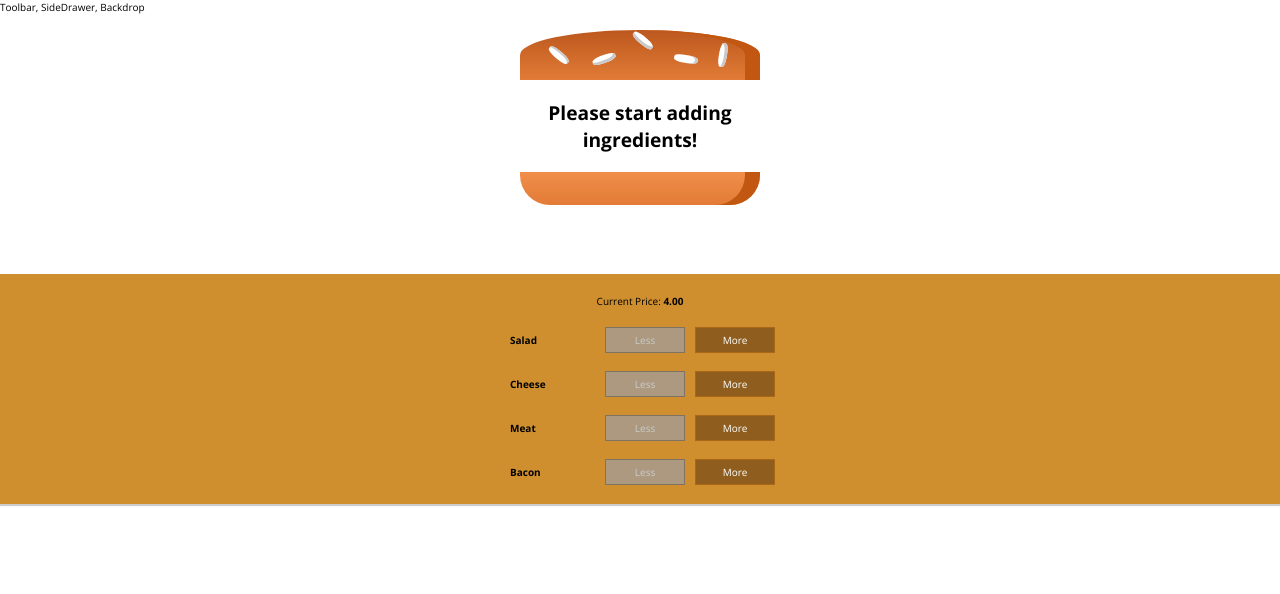
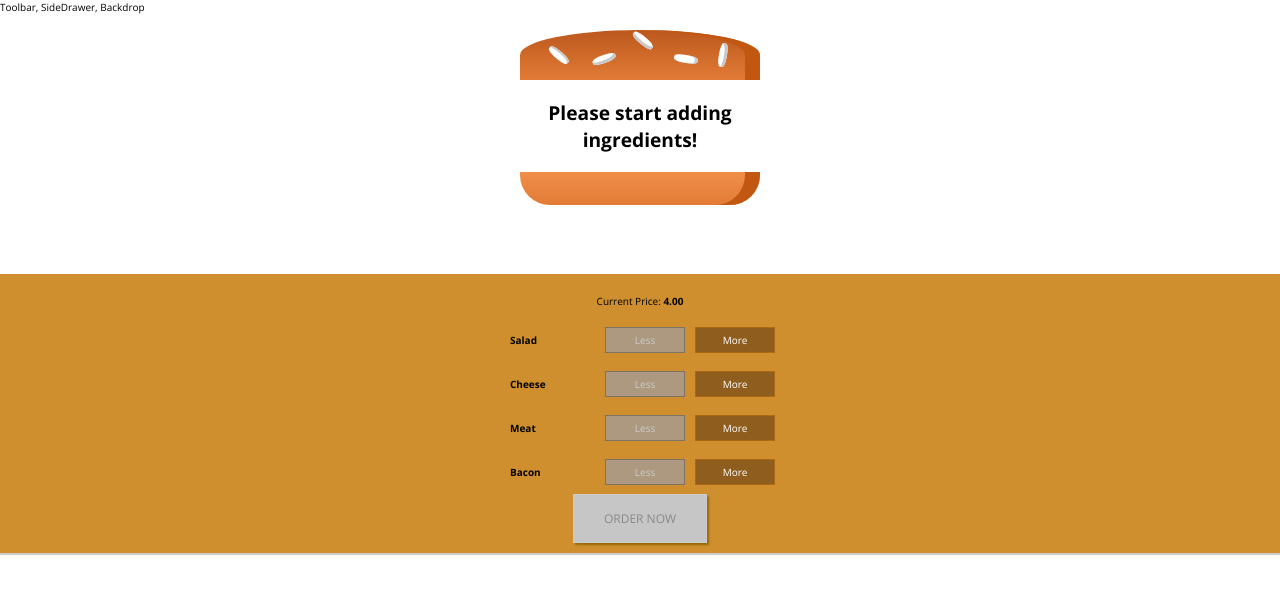
Before and after one commit to jg00/prop-MJ-Burgers, a React (Create React App) app: page / in a window 1280 px wide. Shown: the top 594 px of the page. Built offline with nearby package versions, Linux system fonts and the light colour scheme.

Commit message:
Order summary modal added.

```diff
--- a/src/components/Burger/BuildControls/BuildControls.js
+++ b/src/components/Burger/BuildControls/BuildControls.js
@@ -9,8 +9,9 @@ const controls = [
   { label: "Bacon", type: "bacon" }
 ];
 
-const buildControlsList = props => {
-  return controls.map(control => (
+const buildControls = props => {
+  // Ingredient controls
+  const buildControlsList = controls.map(control => (
     <BuildControl
       key={control.label}
       label={control.label}
@@ -19,15 +20,21 @@ const buildControlsList = props => {
       disabled={props.disabled[control.type]}
     />
   ));
-};
 
-const buildControls = props => (
+  return (
     <div className={classes.BuildControls}>
       <p>
         Current Price: <strong>{props.price.toFixed(2)}</strong>
       </p>
-    {buildControlsList(props)}
+      {buildControlsList}
+      <button
+        className={classes.OrderButton}
+        disabled={!props.purchasable}
+        onClick={props.ordered}
+      >
+        ORDER NOW
+      </button>
     </div>
   );
-
+};
 export default buildControls;
--- a/src/components/Burger/BuildControls/BuildControls.module.css
+++ b/src/components/Burger/BuildControls/BuildControls.module.css
@@ -8,3 +8,45 @@
   margin: auto;
   padding: 10px 0;
 }
+
+.OrderButton {
+  background-color: #dad735;
+  outline: none;
+  cursor: pointer;
+  border: 1px solid #966909;
+  color: #966909;
+  font-family: inherit;
+  font-size: 1.2em;
+  padding: 15px 30px;
+  box-shadow: 2px 2px 2px #966909;
+}
+
+.OrderButton:hover,
+.OrderButton:active {
+  background-color: #a0db41;
+  border: 1px solid #966909;
+  color: #966909;
+}
+
+.OrderButton:disabled {
+  background-color: #c7c6c6;
+  cursor: not-allowed;
+  border: 1px solid #ccc;
+  color: #888888;
+}
+
+.OrderButton:not(:disabled) {
+  animation: enable 0.3s linear;
+}
+
+@keyframes enable {
+  0% {
+    transform: scale(1);
+  }
+  60% {
+    transform: scale(1.1);
+  }
+  100% {
+    transform: scale(1);
+  }
+}
--- /dev/null
+++ b/src/components/Burger/OrderSummary/OrderSummary.js
@@ -0,0 +1,25 @@
+import React from "react";
+import Aux from "../../../hoc/Aux";
+
+const orderSummary = props => {
+  // Ingredients
+  const ingredientSummary = Object.keys(props.ingredients).map(igKey => {
+    return (
+      <li key={igKey}>
+        <span style={{ textTransform: "capitalize" }}>{igKey}</span>:{" "}
+        {props.ingredients[igKey]}
+      </li>
+    );
+  });
+
+  return (
+    <Aux>
+      <h3>Your Order</h3>
+      <p>Burger with the following ingredients:</p>
+      <ul>{ingredientSummary}</ul>
+      <p>Continue to Checkout?</p>
+    </Aux>
+  );
+};
+
+export default orderSummary;
--- /dev/null
+++ b/src/components/UI/Modal/Modal.js
@@ -0,0 +1,18 @@
+import React from "react";
+import classes from "./Modal.module.css";
+
+const modal = props => {
+  return (
+    <div
+      className={classes.Modal}
+      style={{
+        transform: props.show ? "translateY(0)" : "translateY(-100vh)",
+        opacity: props.show ? "1" : "0"
+      }}
+    >
+      {props.children}
+    </div>
+  );
+};
+
+export default modal;
--- /dev/null
+++ b/src/components/UI/Modal/Modal.module.css
@@ -0,0 +1,20 @@
+.Modal {
+  position: fixed;
+  z-index: 500;
+  background-color: white;
+  width: 70%;
+  border: 1px solid #ccc;
+  box-shadow: 1px 1px 1px black;
+  padding: 16px;
+  left: 15%;
+  top: 30%;
+  box-sizing: border-box;
+  transition: all 0.3s ease-out;
+}
+
+@media (min-width: 600px) {
+  .Modal {
+    width: 500px;
+    left: calc(50% - 250px);
+  }
+}
--- a/src/containers/BurgerBuilder/BurgerBuilder.js
+++ b/src/containers/BurgerBuilder/BurgerBuilder.js
@@ -2,6 +2,8 @@ import React, { Component } from "react";
 import Aux from "../../hoc/Aux";
 import Burger from "../../components/Burger/Burger";
 import BuildControls from "../../components/Burger/BuildControls/BuildControls";
+import Modal from "../../components/UI/Modal/Modal";
+import OrderSummary from "../../components/Burger/OrderSummary/OrderSummary";
 
 const INGREDIENT_PRICES = {
   salad: 0.5,
@@ -18,7 +20,29 @@ class BurgerBuilder extends Component {
       meat: 0,
       bacon: 0
     },
-    totalPrice: 4 // base price of burger
+    totalPrice: 4, // base price of burger
+    purchasable: false,
+    purchasing: false
+  };
+
+  purchaseHandler = () => {
+    this.setState({
+      purchasing: true
+    });
+  };
+
+  updatePurchaseState = ingredients => {
+    const sum = Object.keys(ingredients)
+      .map(igKey => {
+        return ingredients[igKey];
+      })
+      .reduce((sum, el) => {
+        return sum + el;
+      }, 0);
+
+    this.setState({
+      purchasable: sum > 0
+    });
   };
 
   addIngredientHandler = type => {
@@ -35,6 +59,8 @@ class BurgerBuilder extends Component {
       ingredients: updatedIngredients,
       totalPrice: newPrice
     });
+
+    this.updatePurchaseState(updatedIngredients);
   };
 
   removeIngredientHandler = type => {
@@ -54,6 +80,8 @@ class BurgerBuilder extends Component {
       ingredients: updatedIngredients,
       totalPrice: newPrice
     });
+
+    this.updatePurchaseState(updatedIngredients);
   };
 
   render() {
@@ -68,11 +96,16 @@ class BurgerBuilder extends Component {
 
     return (
       <Aux>
+        <Modal show={this.state.purchasing}>
+          <OrderSummary ingredients={this.state.ingredients} />
+        </Modal>
         <Burger ingredients={this.state.ingredients} />
         <BuildControls
           ingredientAdded={this.addIngredientHandler}
           ingredientRemoved={this.removeIngredientHandler}
           disabled={disabledInfo}
+          purchasable={this.state.purchasable}
+          ordered={this.purchaseHandler}
           price={this.state.totalPrice}
         />
       </Aux>
```
Also changed, not shown: src/components/UI/Backdrop/Backdrop.js (added). Lines whose indentation alone changed are shown as unchanged.
